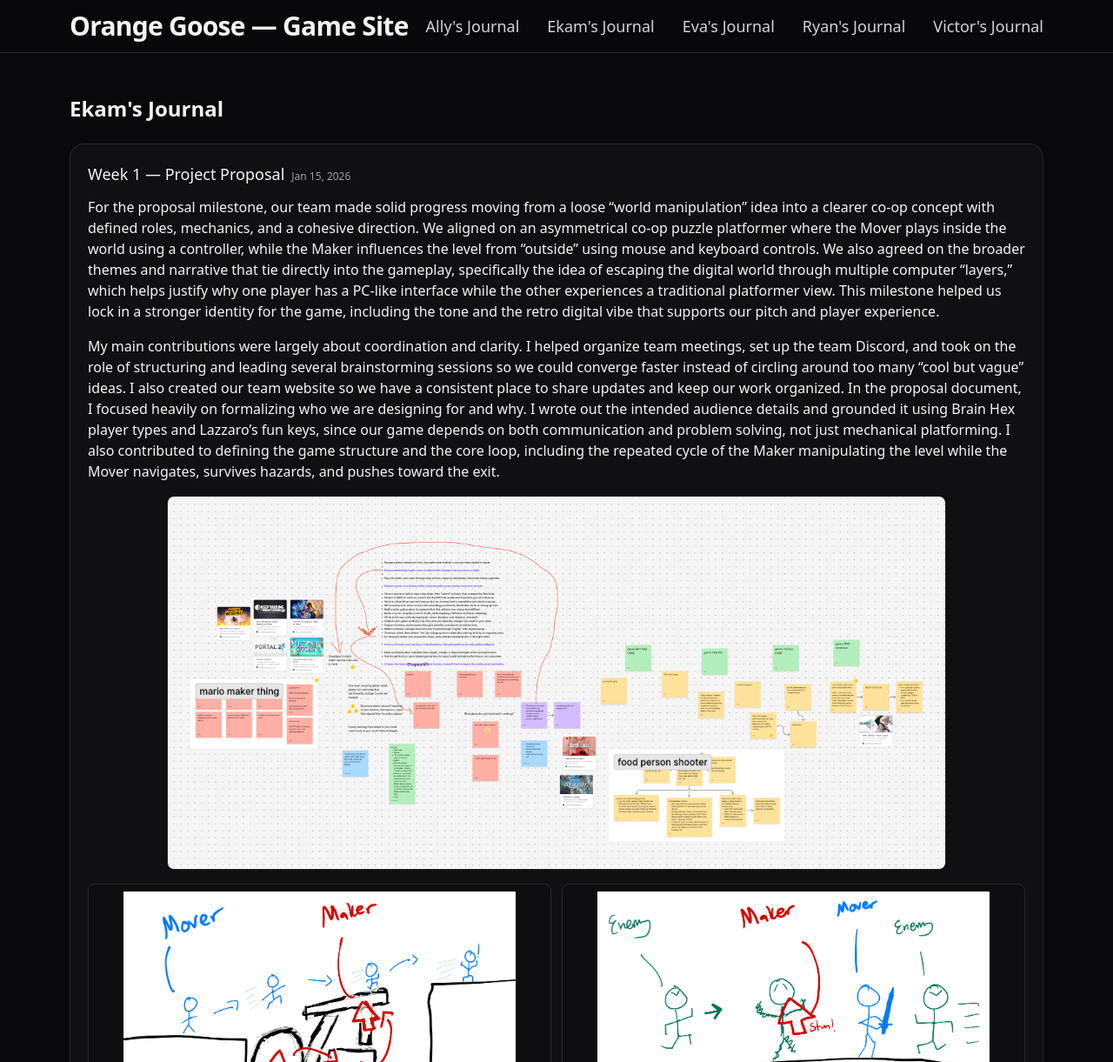
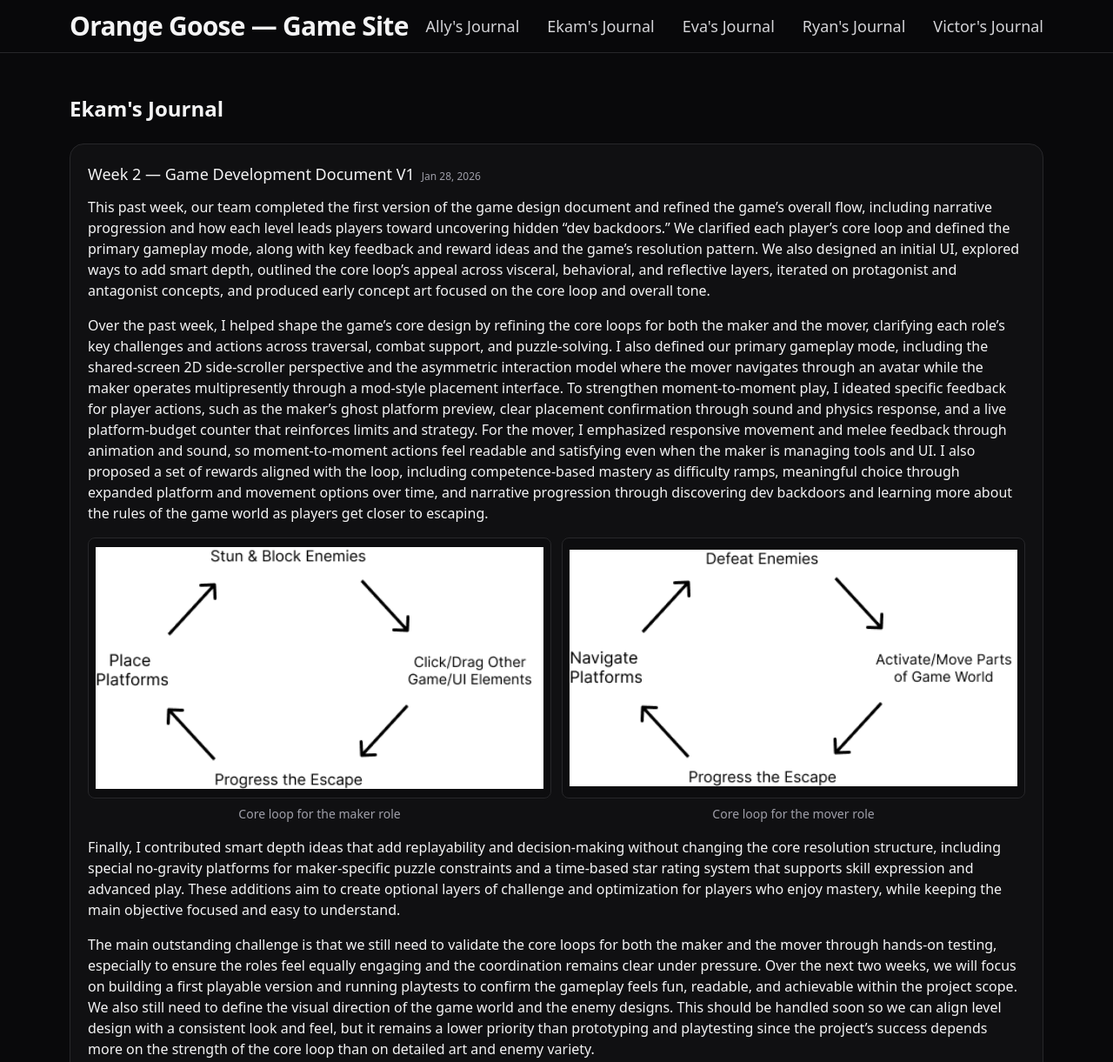
Before and after one commit to ekam-n/IAT410-website, a website built with Vite: page ekam.html in a window 1280 px wide. Shown: the top 1221 px of the page at 87% size. Built offline with nearby package versions, Linux system fonts and the light colour scheme.

Commit message:
added my journal entry

```diff
--- a/ekam.html
+++ b/ekam.html
@@ -58,6 +58,45 @@
           <!-- <button class="rounded-md border border-zinc-800 px-3 py-1.5 text-sm hover:bg-zinc-900">Filter</button> -->
         </div>
 
+        <article class="rounded-2xl border border-zinc-800 bg-zinc-900/50 p-5">
+          <header class="flex flex-wrap items-baseline gap-2">
+            <h3 class="text-lg font-medium">Week 2 — Game Development Document V1</h3>
+            <time class="text-xs text-zinc-400">Jan 28, 2026</time>
+          </header>
+          <div class="prose prose-invert prose-zinc mt-3 max-w-none space-y-4">
+            <p>This past week, our team completed the first version of the game design document and refined the game’s overall flow, including narrative progression and how each level leads players toward uncovering hidden “dev backdoors.” We clarified each player’s core loop and defined the primary gameplay mode, along with key feedback and reward ideas and the game’s resolution pattern. We also designed an initial UI, explored ways to add smart depth, outlined the core loop’s appeal across visceral, behavioral, and reflective layers, iterated on protagonist and antagonist concepts, and produced early concept art focused on the core loop and overall tone.
+</p>
+            <p>Over the past week, I helped shape the game’s core design by refining the core loops for both the maker and the mover, clarifying each role’s key challenges and actions across traversal, combat support, and puzzle-solving. I also defined our primary gameplay mode, including the shared-screen 2D side-scroller perspective and the asymmetric interaction model where the mover navigates through an avatar while the maker operates multipresently through a mod-style placement interface. To strengthen moment-to-moment play, I ideated specific feedback for player actions, such as the maker’s ghost platform preview, clear placement confirmation through sound and physics response, and a live platform-budget counter that reinforces limits and strategy. For the mover, I emphasized responsive movement and melee feedback through animation and sound, so moment-to-moment actions feel readable and satisfying even when the maker is managing tools and UI. I also proposed a set of rewards aligned with the loop, including competence-based mastery as difficulty ramps, meaningful choice through expanded platform and movement options over time, and narrative progression through discovering dev backdoors and learning more about the rules of the game world as players get closer to escaping.
+</p>
+            <div class="grid grid-cols-1 sm:grid-cols-2 gap-3 not-prose">
+              <figure class="m-0">
+                <img
+                  src="./assets/images/Maker Core Loop.png"
+                  alt="Core loop for the maker role"
+                  class="w-full aspect-video object-contain rounded-lg border border-zinc-800 bg-zinc-950/40 p-2"
+                />
+                <figcaption class="mt-2 text-sm text-zinc-400 text-center">
+                  Core loop for the maker role
+                </figcaption>
+              </figure>
+
+              <figure class="m-0">
+                <img
+                  src="./assets/images/Mover Core Loop.png"
+                  alt="Core loop for the mover role"
+                  class="w-full aspect-video object-contain rounded-lg border border-zinc-800 bg-zinc-950/40 p-2"
+                />
+                <figcaption class="mt-2 text-sm text-zinc-400 text-center">
+                  Core loop for the mover role
+                </figcaption>
+              </figure>
+            </div>
+            <p>Finally, I contributed smart depth ideas that add replayability and decision-making without changing the core resolution structure, including special no-gravity platforms for maker-specific puzzle constraints and a time-based star rating system that supports skill expression and advanced play. These additions aim to create optional layers of challenge and optimization for players who enjoy mastery, while keeping the main objective focused and easy to understand.</p>
+            <p>The main outstanding challenge is that we still need to validate the core loops for both the maker and the mover through hands-on testing, especially to ensure the roles feel equally engaging and the coordination remains clear under pressure. Over the next two weeks, we will focus on building a first playable version and running playtests to confirm the gameplay feels fun, readable, and achievable within the project scope. We also still need to define the visual direction of the game world and the enemy designs. This should be handled soon so we can align level design with a consistent look and feel, but it remains a lower priority than prototyping and playtesting since the project’s success depends more on the strength of the core loop than on detailed art and enemy variety.
+</p>
+          </div>
+        </article>
+
         <!-- Post template (duplicate as needed) -->
         <article class="rounded-2xl border border-zinc-800 bg-zinc-900/50 p-5">
           <header class="flex flex-wrap items-baseline gap-2">
```
Also changed, not shown: assets/images/Maker Core Loop.png (added), assets/images/Mover Core Loop.png (added).
